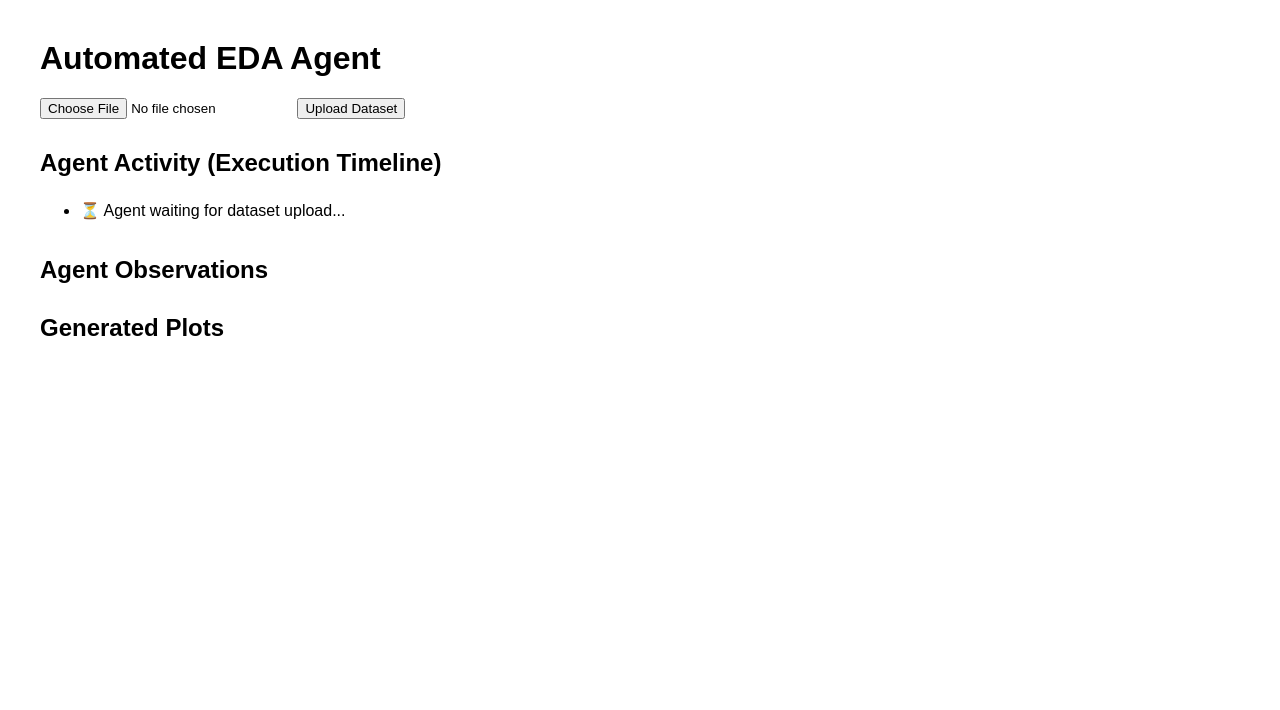
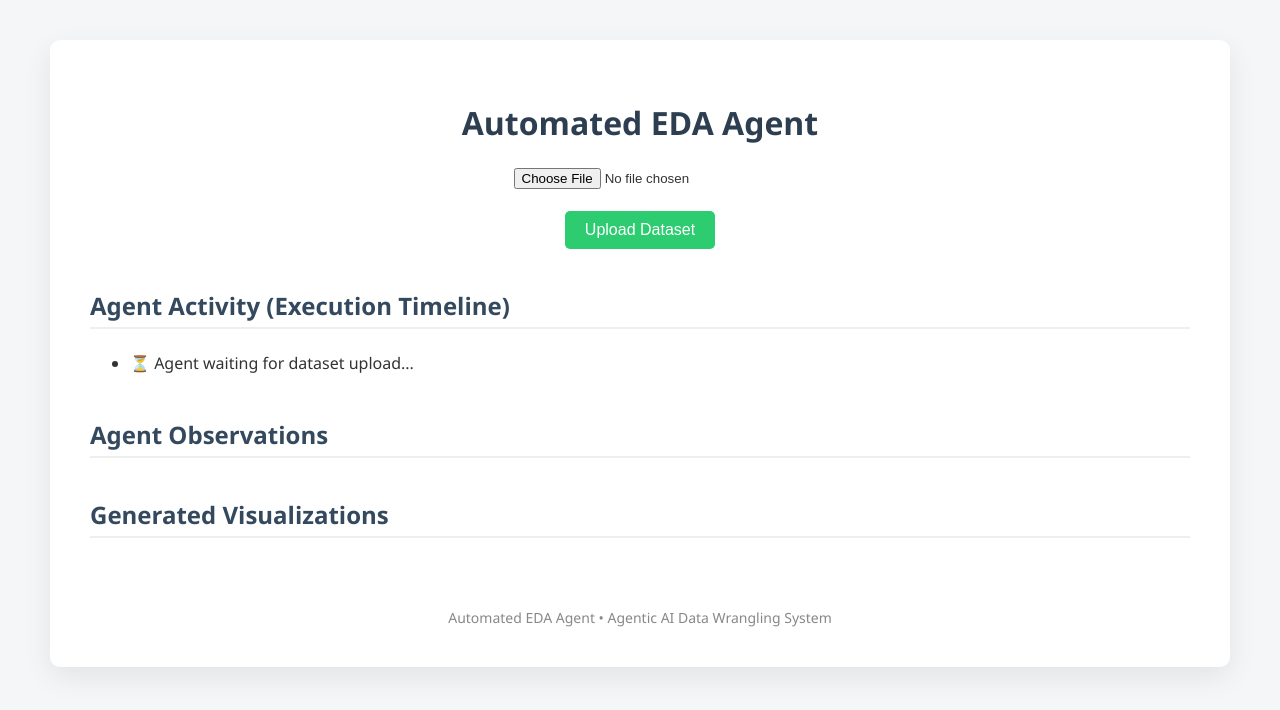
Before and after one commit to Ankitha-N14/automated-eda-agent, a Flask app: page / in a window 1280 px wide. Shown: the top 710 px of the page. Run offline with Flask 3, Linux system fonts and the light colour scheme.

Commit message:
Update index.html

```diff
--- a/templates/index.html
+++ b/templates/index.html
@@ -4,31 +4,101 @@
     <title>Automated EDA Agent</title>
     <style>
         body {
-            font-family: Arial, sans-serif;
-            margin: 40px;
+            font-family: "Segoe UI", Arial, sans-serif;
+            background: #f4f6f8;
+            margin: 0;
+            padding: 40px;
+            color: #333;
         }
-        h1, h2 {
+
+        .container {
+            max-width: 1100px;
+            margin: auto;
+            background: white;
+            padding: 40px;
+            border-radius: 10px;
+            box-shadow: 0 10px 30px rgba(0,0,0,0.08);
+        }
+
+        h1 {
+            text-align: center;
+            color: #2c3e50;
+        }
+
+        h2 {
+            margin-top: 40px;
+            color: #34495e;
+            border-bottom: 2px solid #eee;
+            padding-bottom: 5px;
+        }
+
+        form {
+            text-align: center;
+            margin-top: 20px;
+        }
+
+        button {
+            background: #2ecc71;
+            border: none;
+            padding: 10px 20px;
+            font-size: 16px;
+            color: white;
+            border-radius: 5px;
+            cursor: pointer;
+        }
+
+        button:hover {
+            background: #27ae60;
+        }
+
+        ul {
+            margin-top: 15px;
+            line-height: 1.8;
+        }
+
+        li {
+            margin-bottom: 5px;
+        }
+
+        .plots {
+            display: grid;
+            grid-template-columns: repeat(auto-fit, minmax(300px, 1fr));
+            gap: 20px;
             margin-top: 30px;
         }
-        ul {
-            line-height: 1.8;
+
+        .plot-card {
+            background: #fafafa;
+            padding: 15px;
+            border-radius: 8px;
+            border: 1px solid #ddd;
+            text-align: center;
         }
+
         img {
-            margin: 15px;
-            border: 1px solid #ccc;
+            max-width: 100%;
+        }
+
+        .footer {
+            text-align: center;
+            margin-top: 40px;
+            font-size: 14px;
+            color: #888;
         }
     </style>
 </head>
 <body>
 
+<div class="container">
+
     <h1>Automated EDA Agent</h1>
 
     <form method="POST" enctype="multipart/form-data">
         <input type="file" name="file" required>
+        <br><br>
         <button type="submit">Upload Dataset</button>
     </form>
 
-<!-- FORCE SHOW AGENT STEPS -->
     <h2>Agent Activity (Execution Timeline)</h2>
     <ul>
         {% for step in agent_steps %}
@@ -43,10 +113,20 @@
         {% endfor %}
     </ul>
 
-<h2>Generated Plots</h2>
+    <h2>Generated Visualizations</h2>
+    <div class="plots">
         {% for plot in plots %}
-    <img src="/static/plots/{{ plot }}" width="400">
+        <div class="plot-card">
+            <img src="/static/plots/{{ plot }}">
+        </div>
         {% endfor %}
+    </div>
+
+    <div class="footer">
+        Automated EDA Agent • Agentic AI Data Wrangling System
+    </div>
+
+</div>
 
 </body>
 </html>
```
Lines whose indentation alone changed are shown as unchanged.
